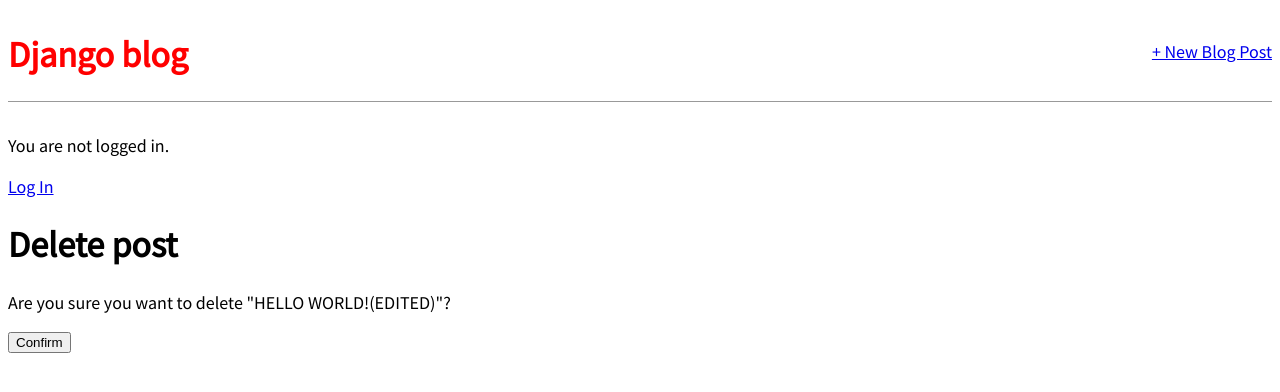
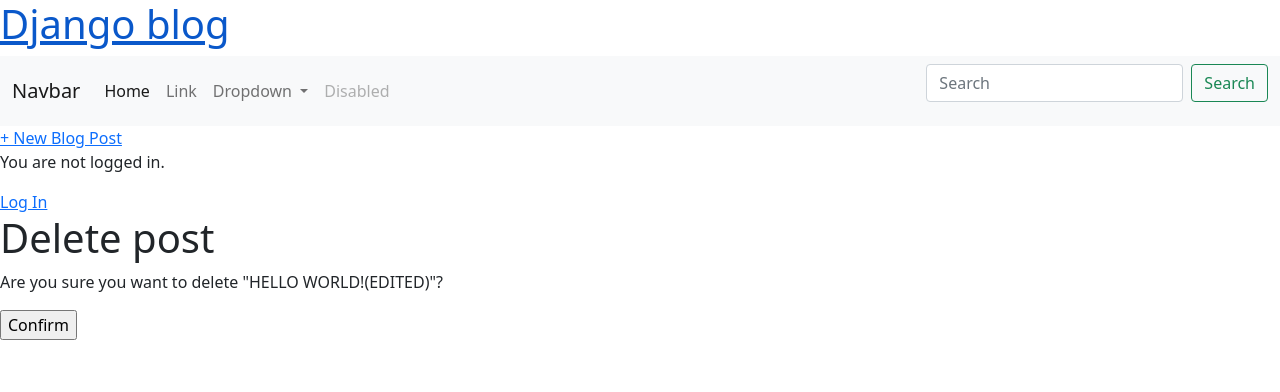
Before and after one commit to Grig0rii/blog, a Django app: page /post/1/delete/ in a window 1280 px wide. Shown: the top 392 px of the page. Run offline with Django 3.2, Linux system fonts and the light colour scheme; data comes from the database, SQL or seed files in the repository; both versions use the stored data as it was after the commit.

Commit message:
add bootstrap

```diff
--- a/blog/templates/base.html
+++ b/blog/templates/base.html
@@ -1,10 +1,11 @@
-{% load static %}
+<!-- {% load static %} -->
 <html>
   <head>
     <title>Django blog</title>
     <link href="https://fonts.googleapis.com/css?family=Source+Sans+Pro:400"
     rel="stylesheet">
-    <link href="{% static 'css/base.css' %}" rel="stylesheet">
+    <link href="https://cdn.jsdelivr.net/npm/bootstrap@5.1.3/dist/css/bootstrap.min.css" rel="stylesheet" integrity="sha384-1BmE4kWBq78iYhFldvKuhfTAU6auU8tT94WrHftjDbrCEXSU1oBoqyl2QvZ6jIW3" crossorigin="anonymous">
+    <!-- <link href="{% static 'css/base.css' %}" rel="stylesheet"> -->
   </head>
   <body>
     <div>
@@ -12,6 +13,42 @@
         <div class="nav-left">
           <h1><a href="{% url 'home' %}">Django blog</a></h1>
         </div>
+        <nav class="navbar navbar-expand-lg navbar-light bg-light">
+  <div class="container-fluid">
+    <a class="navbar-brand" href="#">Navbar</a>
+    <button class="navbar-toggler" type="button" data-bs-toggle="collapse" data-bs-target="#navbarSupportedContent" aria-controls="navbarSupportedContent" aria-expanded="false" aria-label="Toggle navigation">
+      <span class="navbar-toggler-icon"></span>
+    </button>
+    <div class="collapse navbar-collapse" id="navbarSupportedContent">
+      <ul class="navbar-nav me-auto mb-2 mb-lg-0">
+        <li class="nav-item">
+          <a class="nav-link active" aria-current="page" href="#">Home</a>
+        </li>
+        <li class="nav-item">
+          <a class="nav-link" href="#">Link</a>
+        </li>
+        <li class="nav-item dropdown">
+          <a class="nav-link dropdown-toggle" href="#" id="navbarDropdown" role="button" data-bs-toggle="dropdown" aria-expanded="false">
+            Dropdown
+          </a>
+          <ul class="dropdown-menu" aria-labelledby="navbarDropdown">
+            <li><a class="dropdown-item" href="#">Action</a></li>
+            <li><a class="dropdown-item" href="#">Another action</a></li>
+            <li><hr class="dropdown-divider"></li>
+            <li><a class="dropdown-item" href="#">Something else here</a></li>
+          </ul>
+        </li>
+        <li class="nav-item">
+          <a class="nav-link disabled">Disabled</a>
+        </li>
+      </ul>
+      <form class="d-flex">
+        <input class="form-control me-2" type="search" placeholder="Search" aria-label="Search">
+        <button class="btn btn-outline-success" type="submit">Search</button>
+      </form>
+    </div>
+  </div>
+</nav>
         <div class="nav-right">
           <a href="{% url 'post_new' %}">+ New Blog Post</a>
         </div>
```
Also changed, not shown: db.sqlite3.
